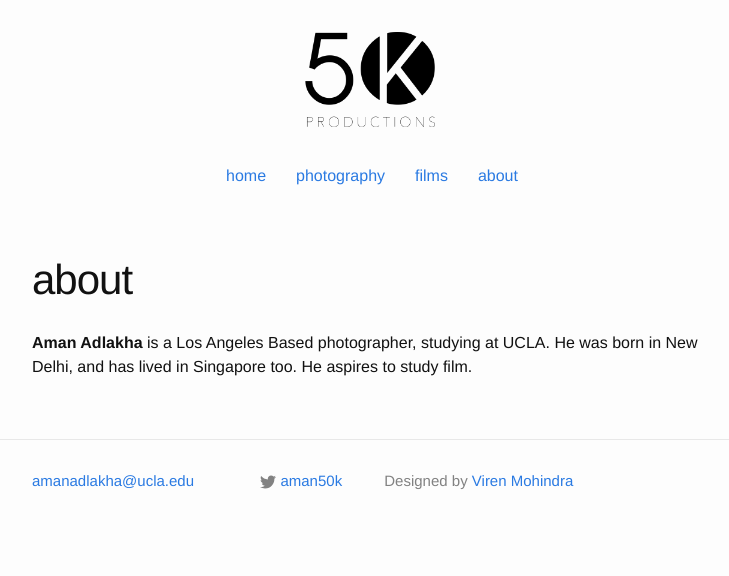
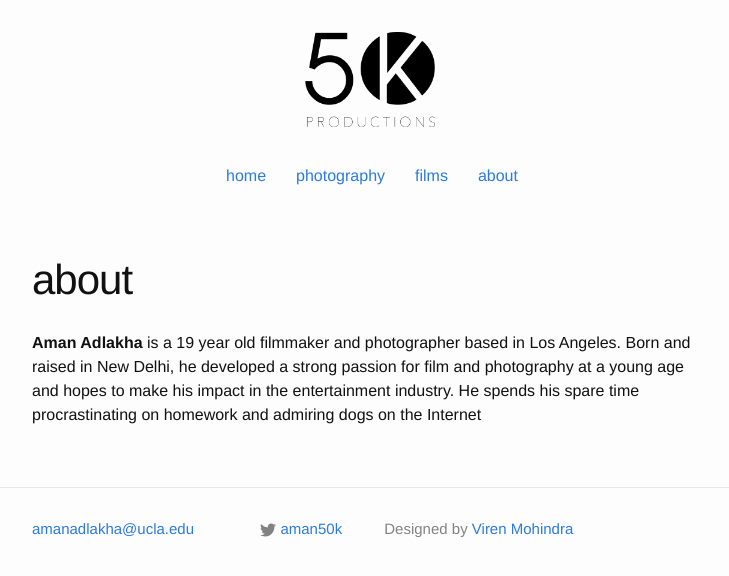
Before and after one commit to 50kproductions/50kproductions.github.io, a Jekyll site: the page built from about.md, in a window 1280 px wide. Shown: the top 576 px of the page, without its empty margins (268-997 px from the left). Built offline with Jekyll 4.4.1, drawn with Linux system fonts in a browser that asks for light colours.

Commit message:
updated about me

```diff
--- a/about.md
+++ b/about.md
@@ -3,4 +3,4 @@ layout: page
 title: about
 ---
 
-<b> Aman Adlakha </b> is a Los Angeles Based photographer, studying at UCLA. He was born in New Delhi, and has lived in Singapore too. He aspires to study film.
+<b>Aman Adlakha</b> is a 19 year old filmmaker and photographer based in Los Angeles. Born and raised in New Delhi, he developed a strong passion for film and photography at a young age and hopes to make his impact in the entertainment industry. He spends his spare time procrastinating on homework and admiring dogs on the Internet
```
